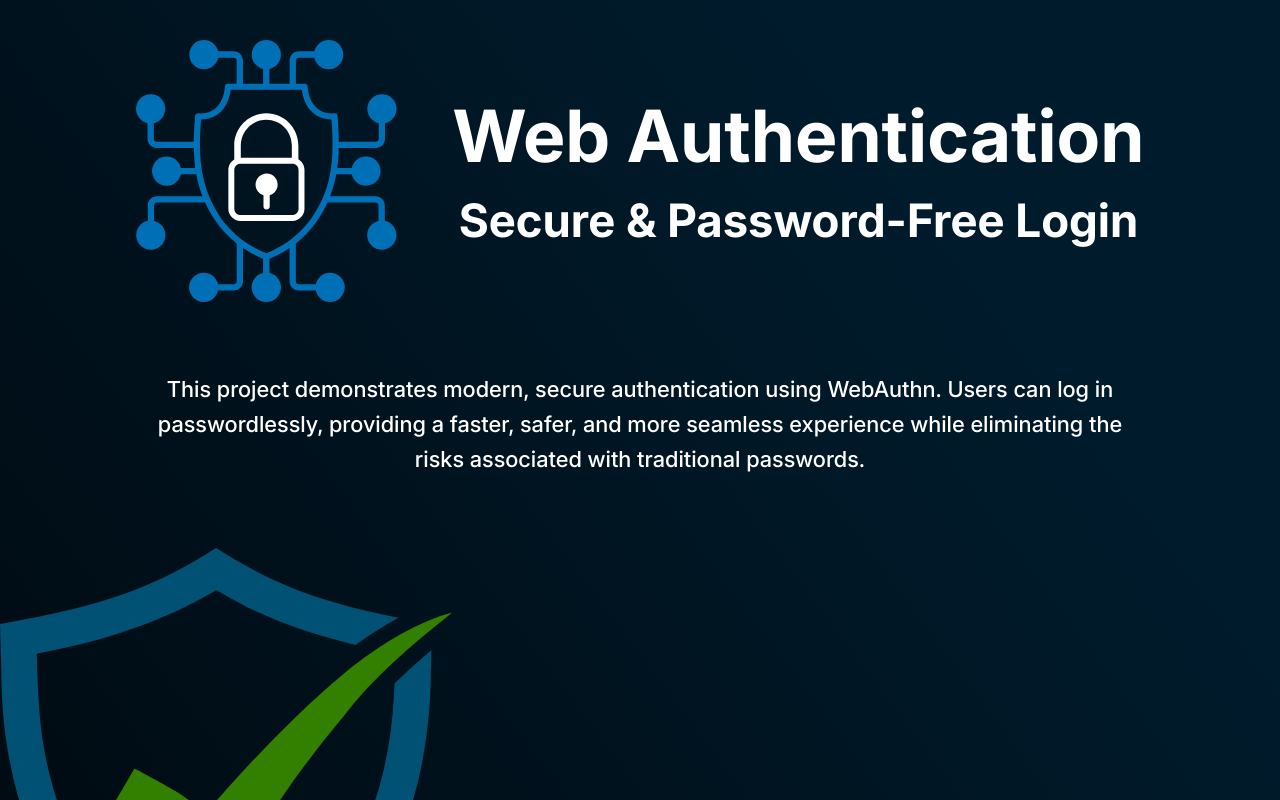
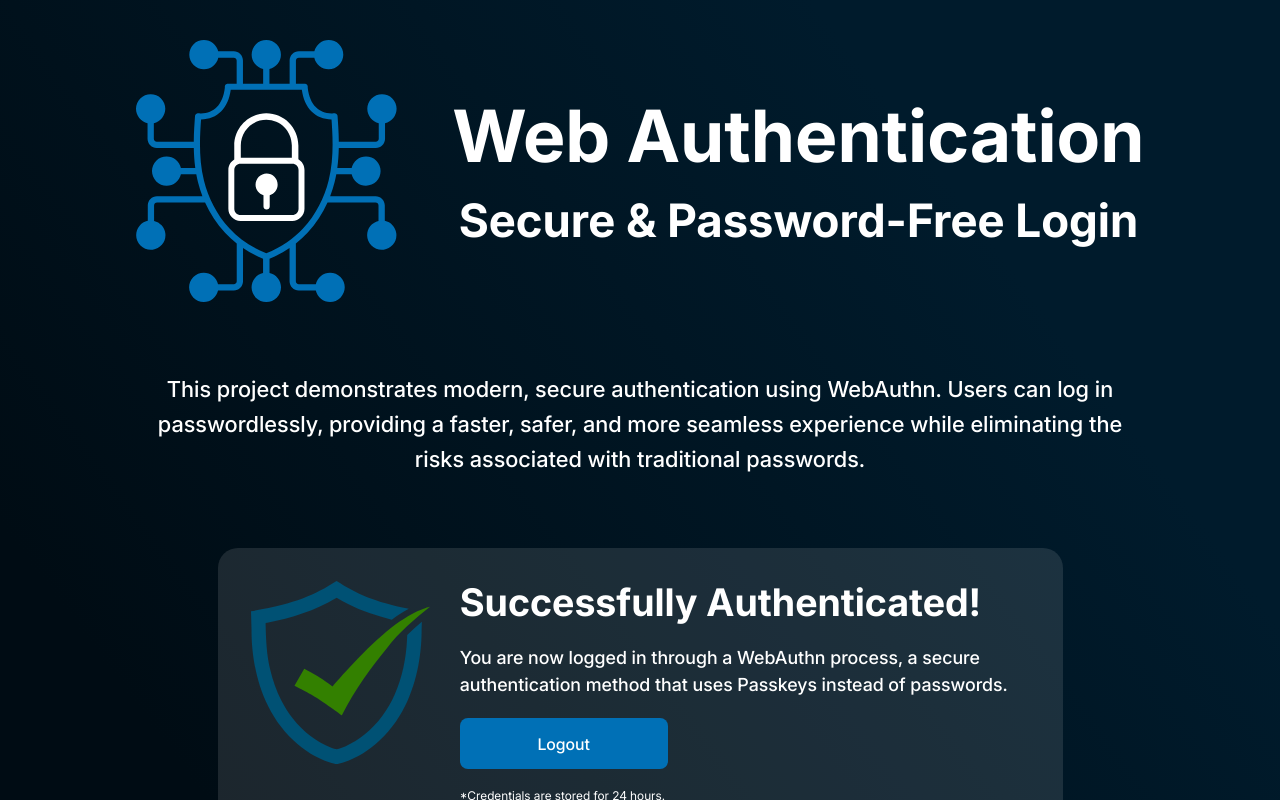
Before and after one commit to Vinimello90/web_auth_frontend, an Angular app: page /profile in a window 1280 px wide. Shown: the top 800 px of the page. Built offline with nearby package versions, Linux system fonts and the light colour scheme.

Commit message:
feat(profile): add profile content and styles

```diff
--- a/src/app/components/profile/profile.component.css
+++ b/src/app/components/profile/profile.component.css
@@ -0,0 +1,62 @@
+.profile {
+  padding-bottom: 70px;
+}
+
+.profile__container {
+  display: flex;
+  gap: 2.29vw;
+  margin: 0 auto;
+  background-color: #d9d9d921;
+  border-radius: 20px;
+  max-width: 845px;
+  box-sizing: border-box;
+  padding: 33px;
+}
+
+.profile__success-img {
+  height: 183px;
+}
+
+.profile__content {
+  display: flex;
+  flex-direction: column;
+  gap: 20px;
+}
+
+.profile__title {
+  margin: 0;
+  font-size: 38px;
+}
+
+.profile__message {
+  margin: 0;
+  font-weight: 500;
+  font-size: 18px;
+  max-width: 564px;
+  line-height: 1.5;
+}
+
+.profile__button {
+  font-size: 16px;
+  font-weight: 500;
+  line-height: 1;
+  color: #fff;
+  background-color: #0070b6;
+  border: none;
+  border-radius: 8px;
+  width: 208px;
+  padding: 17.5px 0;
+  cursor: pointer;
+  transition: background-color ease 0.3s;
+}
+
+.profile__observation {
+  font-size: 12px;
+  margin: 0;
+}
+
+@media (hover: hover) {
+  .profile__button:hover {
+    background-color: #005eb6;
+  }
+}
--- a/src/app/components/profile/profile.component.html
+++ b/src/app/components/profile/profile.component.html
@@ -1,13 +1,18 @@
 <section class="profile">
   <div class="profile__container">
-    <img src="../../../assets/success.svg" alt="success shield image" class="profile__success" />
+    <img
+      src="../../../assets/success.svg"
+      alt="success shield image"
+      class="profile__success-img"
+    />
     <div class="profile__content">
-      <h2 class="profile__title">Authentication Successful</h2>
-      <p class="profile__content">
-        You are now logged in through a simulated WebAuthn process. This project illustrates how
-        modern authentication eliminates password risks while offering a seamless flow.
+      <h2 class="profile__title">Successfully Authenticated!</h2>
+      <p class="profile__message">
+        You are now logged in through a WebAuthn process, a secure authentication method that uses
+        Passkeys instead of passwords.
       </p>
-      <button type="button" class="profile__button"></button>
+      <button type="button" class="profile__button">Logout</button>
+      <p class="profile__observation">*Credentials are stored for 24 hours.</p>
     </div>
   </div>
 </section>
```
